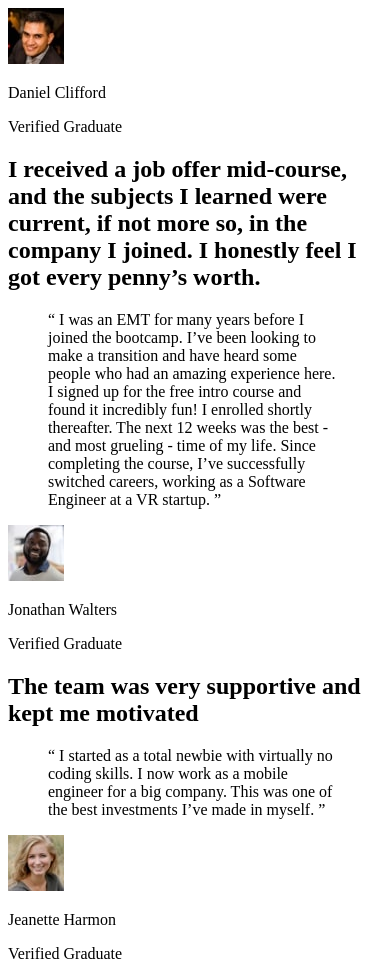
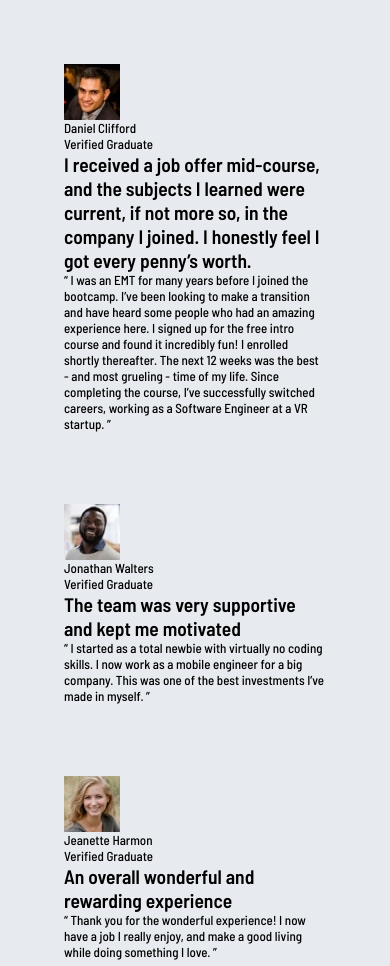
Before and after one commit to qcyrus8j562z1111/testimonials-grid-section, a plain HTML site: page index.html in a window 390 px wide. Shown: the top 966 px of the page. Drawn offline with Linux system fonts and the light colour scheme.

Commit message:
Add base styles and mobile layout

```diff
--- a/index.html
+++ b/index.html
@@ -13,7 +13,7 @@
 </head>
 <body>
 
-  <main class="testimonials">
+  <main class="testimonials-grid">
     <!-- Daniel Testimonial -->
     <article class="testimonial testimonial-daniel">
       <div>
--- a/style.css
+++ b/style.css
@@ -0,0 +1,53 @@
+/* Import Fonts */
+@import url('https://fonts.googleapis.com/css2?family=Barlow+Semi+Condensed:wght@500;600&display=swap');
+
+/*Root Variables*/
+:root {
+    /* Primary */
+    --color-purple-50: hsl(260, 100%, 95%);
+    --color-purple-300: hsl(264, 82%, 80%);
+    --color-purple-500: hsl(263, 55%, 52%);
+
+    /* Neutral */
+    --color-white: hsl(0, 0%, 100%);
+    --color-grey-100: hsl(214, 17%, 92%);
+    --color-grey-200: hsl(0, 0%, 81%);
+    --color-grey-400: hsl(224, 10%, 45%);
+    --color-grey-500: hsl(217, 19%, 35%);
+    --color-dark-blue: hsl(219, 29%, 14%);
+    --color-black: hsl(0, 0%, 7%);
+}
+
+/*CSS Reset*/
+* {
+    box-sizing: border-box;
+    margin: 0;
+    padding: 0;
+}
+
+/* Image Reset */
+img {
+    max-width: 100%;
+    display: block;
+}
+
+/* Global Layout */
+body {
+    font-family: "Barlow Semi Condensed", sans-serif;
+    font-size: 0.8125rem;
+    background-color: var(--color-grey-100);
+}
+
+/* Testimonials Container*/
+.testimonials-grid {
+    display: grid;
+    padding: 2rem;
+    gap: 0.5rem;
+
+}
+
+/*Testimonials Cards */
+.testimonial {
+    border-radius: 10px;
+    padding: 2rem;
+}
```
